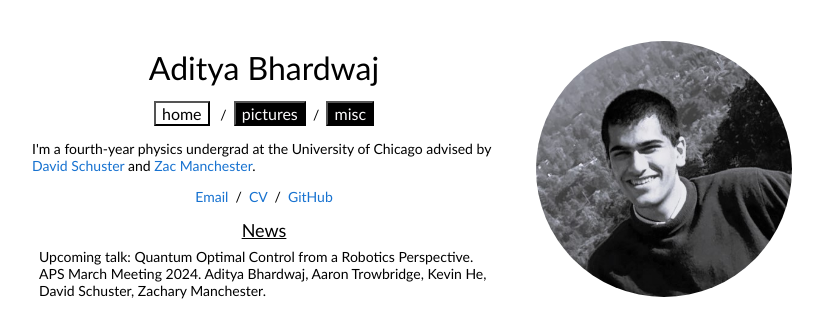
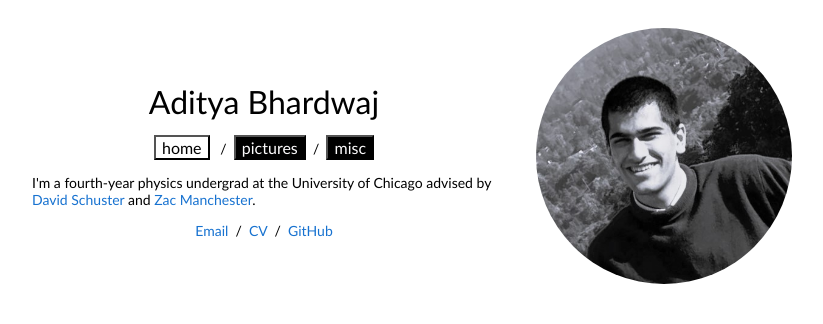
Before and after one commit to a7b/a7b.github.io, a plain HTML site: page index.html in a window 1280 px wide. Shown: the top 324 px of the page, without its empty margins (228-1051 px from the left). Drawn offline with nearby package versions, Linux system fonts and the light colour scheme.

Commit message:
remove news

```diff
--- a/index.html
+++ b/index.html
@@ -60,11 +60,11 @@ MathJax = {
                   <a href="pdfs/cv.pdf">CV</a> &nbsp;/&nbsp;
                   <a href="https://github.com/a7b/">GitHub</a>
                   <br>
-                  <p style="text-align:center" class="news">
+                  <!-- <p style="text-align:center" class="news">
                     News
                   </p>
                   <p style="margin:0.5em">Upcoming talk: Quantum Optimal Control from a Robotics Perspective. APS March Meeting 2024. Aditya Bhardwaj, Aaron Trowbridge, Kevin He, David Schuster, Zachary Manchester.
-                  </p>
+                  </p> -->
 
                 </p>
                 </p>
```
